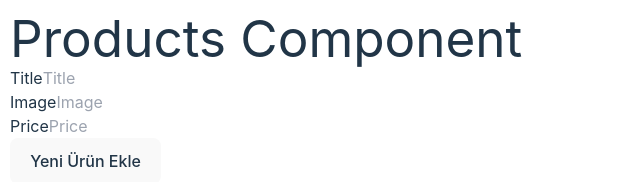
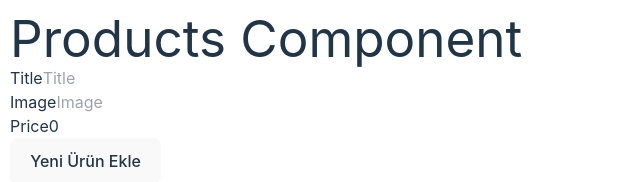
Before and after one commit to MustafaBasoglu/siemens-advance-react, a React (Vite) app: page / in a window 1280 px wide. Shown: the top 182 px of the page, without its empty margins (0-640 px from the left). Built offline with nearby package versions, Linux system fonts and the light colour scheme; the HTML template or start-up script is replaced by a standard one.

Commit message:
form input value temizleme

```diff
--- a/src/components/Products/NewProductForm.jsx
+++ b/src/components/Products/NewProductForm.jsx
@@ -2,12 +2,14 @@ import PropTypes from "prop-types";
 
 import { useState } from "react";
 
+const initialValues = {
+  title: "",
+  image: "",
+  price: 0,
+};
+
 const NewProductForm = ({ products, setProducts }) => {
-  const [productInputs, setProductInputs] = useState({
-    title: "",
-    image: "",
-    price: 0,
-  });
+  const [productInputs, setProductInputs] = useState(initialValues);
 
   function handleInputChange(event) {
     const { name, value } = event.target;
@@ -29,6 +31,8 @@ const NewProductForm = ({ products, setProducts }) => {
     };
 
     setProducts([newProduct, ...products]);
+
+    setProductInputs(initialValues);
   }
 
   return (
@@ -50,6 +54,7 @@ const NewProductForm = ({ products, setProducts }) => {
             type="text"
             placeholder="Title"
             name="title"
+            value={productInputs.title}
             onChange={handleInputChange}
           />
         </div>
@@ -63,6 +68,7 @@ const NewProductForm = ({ products, setProducts }) => {
             type="text"
             placeholder="Image"
             name="image"
+            value={productInputs.image}
             onChange={handleInputChange}
           />
         </div>
@@ -76,6 +82,7 @@ const NewProductForm = ({ products, setProducts }) => {
             type="number"
             placeholder="Price"
             name="price"
+            value={productInputs.price}
             onChange={handleInputChange}
           />
         </div>
```
